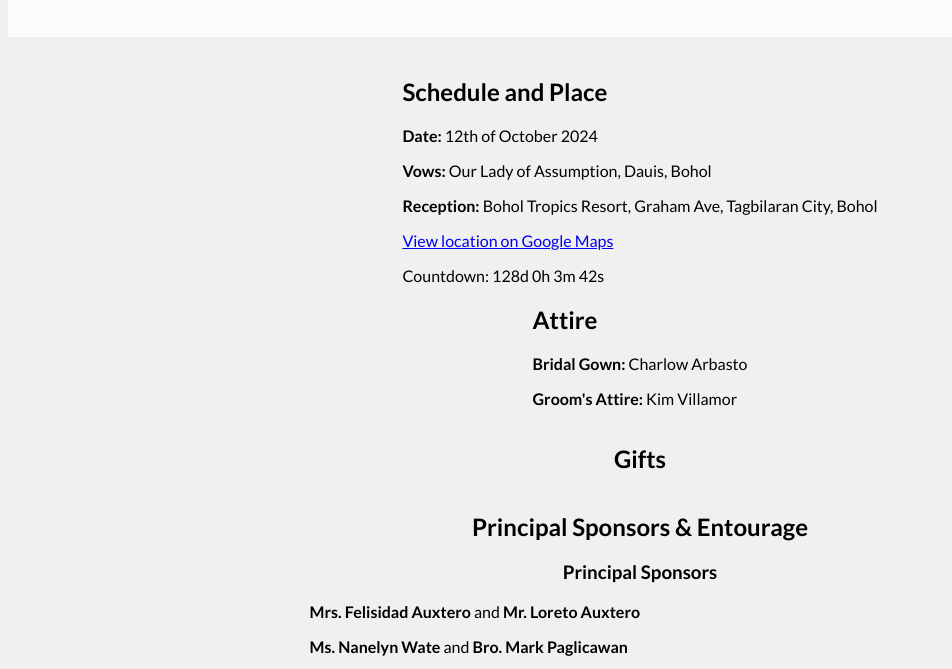
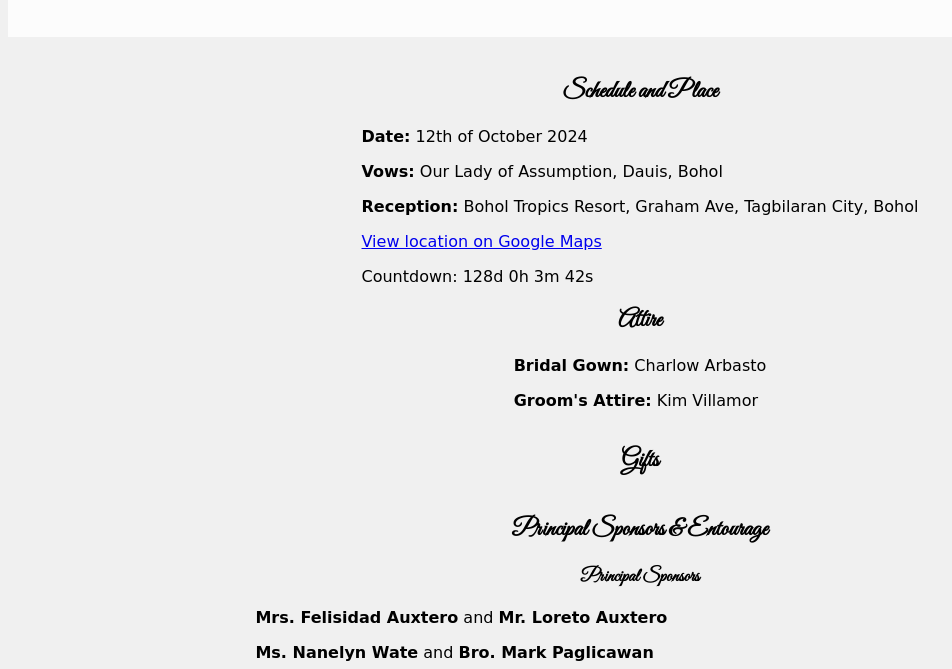
Before and after one commit to chwello/wedding, a plain HTML site: page index.html in a window 1280 px wide. Shown: the part 131-800 px from the top of the page, without its empty margins (0-952 px from the left). Drawn offline with Linux system fonts and the light colour scheme.

Commit message:
Update index.html

```diff
--- a/index.html
+++ b/index.html
@@ -6,7 +6,7 @@
   <title>Our Wedding</title>
   <style>
     body {
-        font-family: 'Lato', sans-serif;
+        font-family: 'Alex Brush', cursive;
         background-color: #f0f0f0; /* Shiny white background */
         color: #000; /* Black text color */
     }
@@ -92,6 +92,7 @@
 }
 
     h1, h2, h3 {
+        font-family: 'Great Vibes', cursive; /* font */
         color: #000; /* Black text color */
     }
 
@@ -135,7 +136,7 @@
 
     <main>
         <section id="schedule">
-            <h2>Schedule and Place</h2>
+            <h2 style="text-align: center;">Schedule and Place</h2>
             <p><strong>Date:</strong> 12th of October 2024</p>
             <p><strong>Vows:</strong> Our Lady of Assumption, Dauis, Bohol</p>
             <p><strong>Reception:</strong> Bohol Tropics Resort, Graham Ave, Tagbilaran City, Bohol</p>
@@ -143,7 +144,7 @@
             <div id="countdown"></div>
         </section>
         <section id="attire">
-            <h2>Attire</h2>
+            <h2 style="text-align: center;">Attire</h2>
             <p><strong>Bridal Gown:</strong> Charlow Arbasto</p>
             <p><strong>Groom's Attire:</strong> Kim Villamor</p>
         </section>
@@ -216,6 +217,8 @@
             } else {
                 details.style.display = "none";
             }
+            // Close the sidebar when a choice is clicked
+            toggleSidebar();
         }
 
         function countdownTimer() {
```
